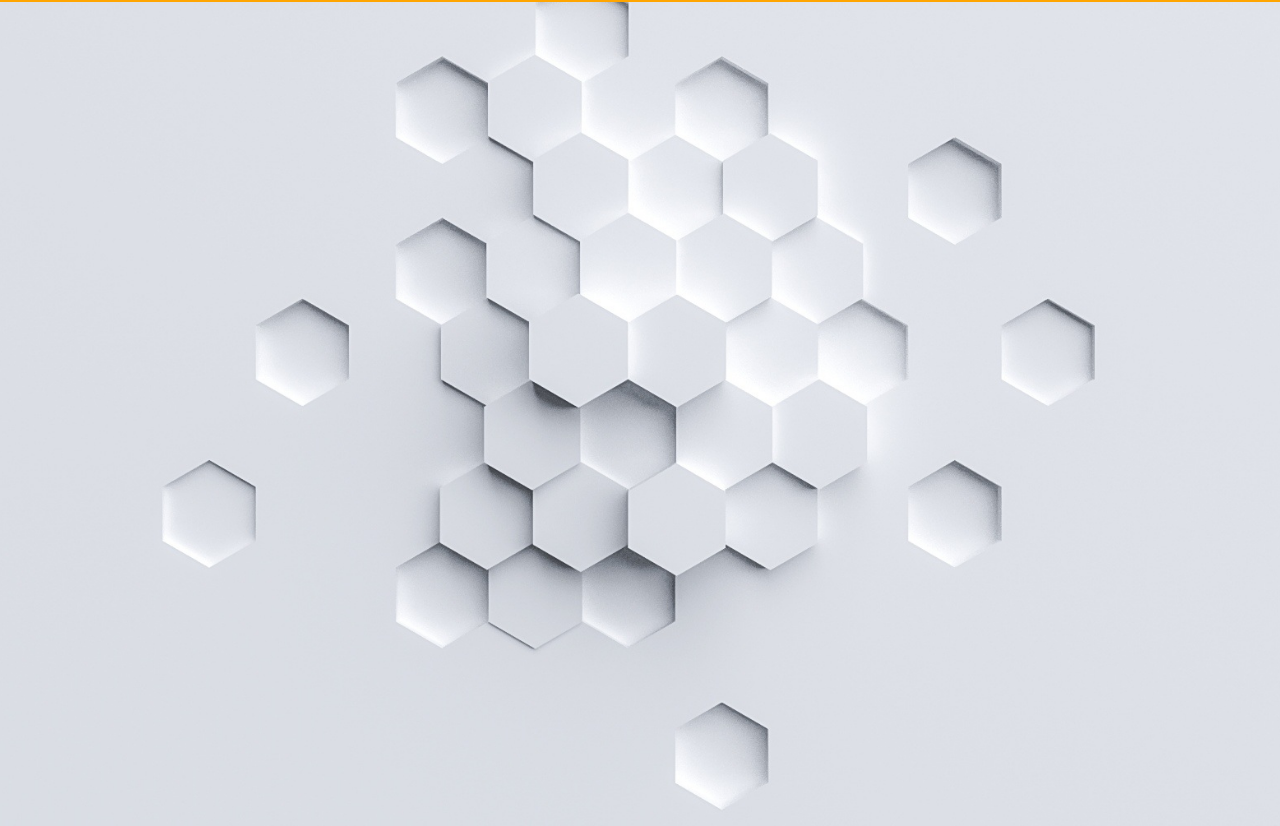
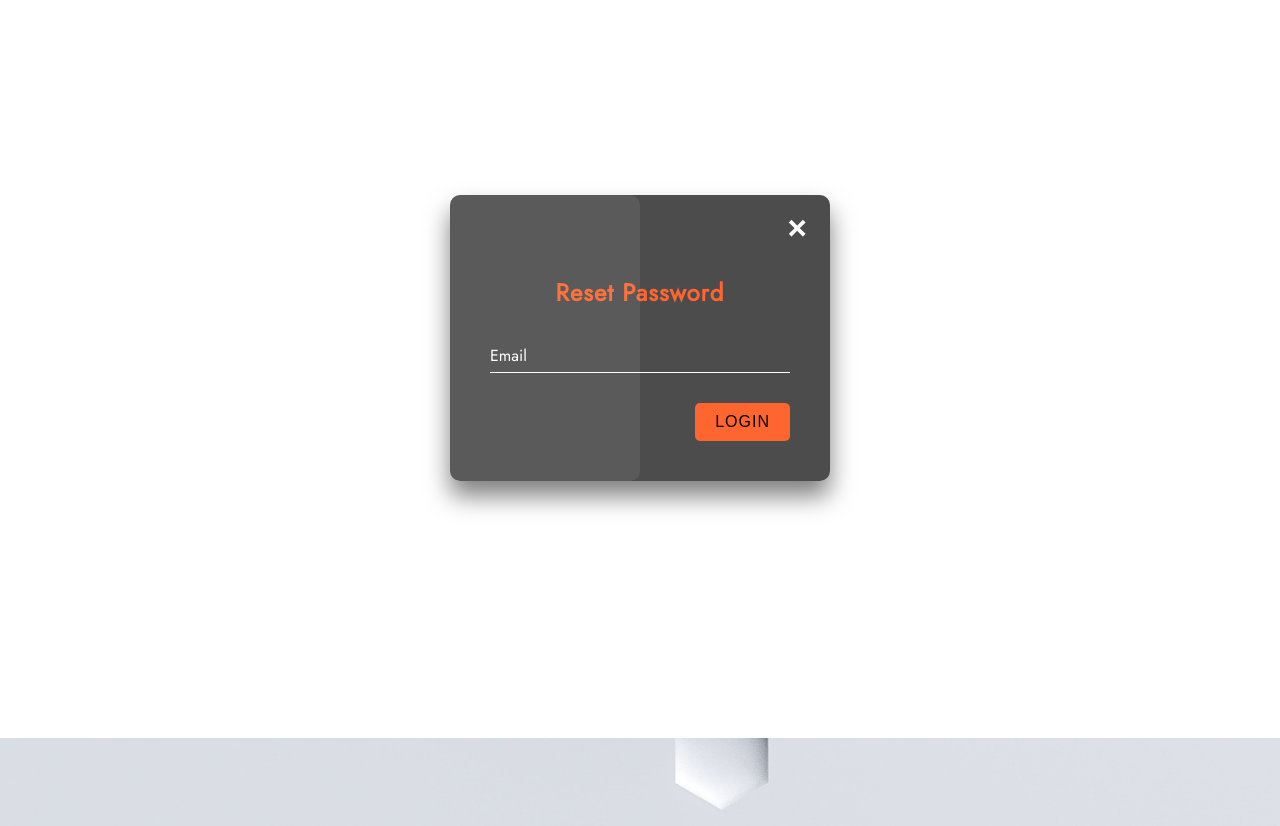
Before and after one commit to NiharPhansalkar/college-chit-system, a website: page forgotPass.html in a window 1280 px wide. Shown: the part 62-888 px from the top of the page. Drawn offline with Linux system fonts and the light colour scheme.

Commit message:
css: added close button in forgot password

```diff
--- a/css/loginStyles.css
+++ b/css/loginStyles.css
@@ -49,11 +49,11 @@ body {
     background: rgba(255,255,255,0.8);
     border-radius: 50%;
 }
-
+/*
 .forgot-pswd {
     display: none;
 }
-
+*/
 .form::before {
     content: '';
     position: absolute;
@@ -114,14 +114,7 @@ body {
     color: #ff652f;
     font-size: 0.8rem !important;
 }
-/*
-.form .input-group input:focus + label,
-.form .input-group input:valid + label {
-    transform: translateY(-18px);
-    color: #ff652f;
-    font-size: 0.8rem;
-}
-*/
+
 .submit-btn {
     display: block;
     margin-left: auto;
@@ -147,12 +140,17 @@ body {
     left: 0;
     right: 0;
     z-index: 1;
-    height: 0;
+    height: 100%;
     background: #fff;
-    opacity: 0;
+    opacity: 1;
     transition: 0.6s;
 }
-.forgot-pswd:target {
-    height: 100%;
-    opacity: 1;
+.close {
+    position: absolute;
+    right: 1.5rem;
+    top: 0.5rem;
+    font-size: 2rem;
+    font-weight: 900;
+    text-decoration: none;
+    color: inherit;
 }
--- a/forgotPass.html
+++ b/forgotPass.html
@@ -17,7 +17,7 @@
     <div class="login-info">
         <div class="forgot-pswd">
             <form action="" class="form">
-                <a href="#" class="close">&times;</a>
+                <a href="/" class="close">&times;</a>
                 <h2>Reset Password</h2>
                 <div class="input-group">
                     <input type="email" name="user-email" id="user-email" required>
```
